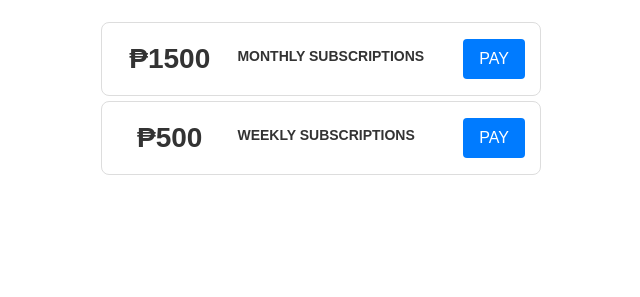
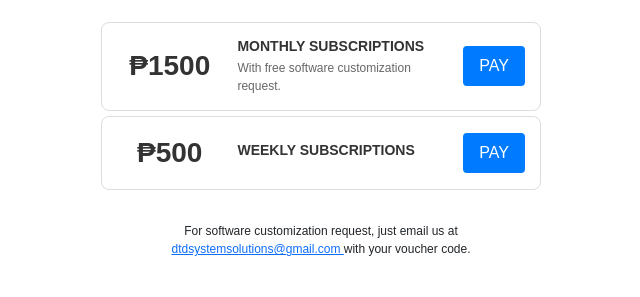
Before and after one commit to dtdsystemsolutions/SYSTEM-VOUCHER-STORE, a plain HTML site: page index.html in a window 1280 px wide. Shown: the part 174-471 px from the top of the page, without its empty margins (319-959 px from the left). Drawn offline with nearby package versions, Linux system fonts and the light colour scheme; some packages are replaced by stand-ins of ours; a script that the page names is missing.

Commit message:
Update index.html

```diff
--- a/index.html
+++ b/index.html
@@ -108,7 +108,7 @@
               <div class="price">₱1500</div>
               <div class="description">
                 <h5>MONTHLY SUBSCRIPTIONS</h5>
-                <p></p>
+                <p>With free software customization request.</p>
               </div>
               <div class="pay-button">
                 <button class="btn" style="background-color: #007bff;color: #ffffff;">PAY</button>
@@ -132,6 +132,18 @@
 
 
   <div class="mt-2">
+    <br>
+    <p style="font-size: 12px; text-align: center;">
+        For software customization request, just email us at
+        <a
+            href="https://mail.google.com/mail/?view=cm&fs=1&to=dtdsystemsolutions@gmail.com&su=Customization%20Request&body=Hi%20DTD%20System%20Solutions,%0A%0AI%20would%20like%20to%20request%20customizations%20with%20my%20voucher%20code%3A%20"
+            target="_blank"
+        >
+            dtdsystemsolutions@gmail.com
+        </a>
+        with your voucher code.
+    </p>
+
     <!--
     <center><button
         type="button"
```
